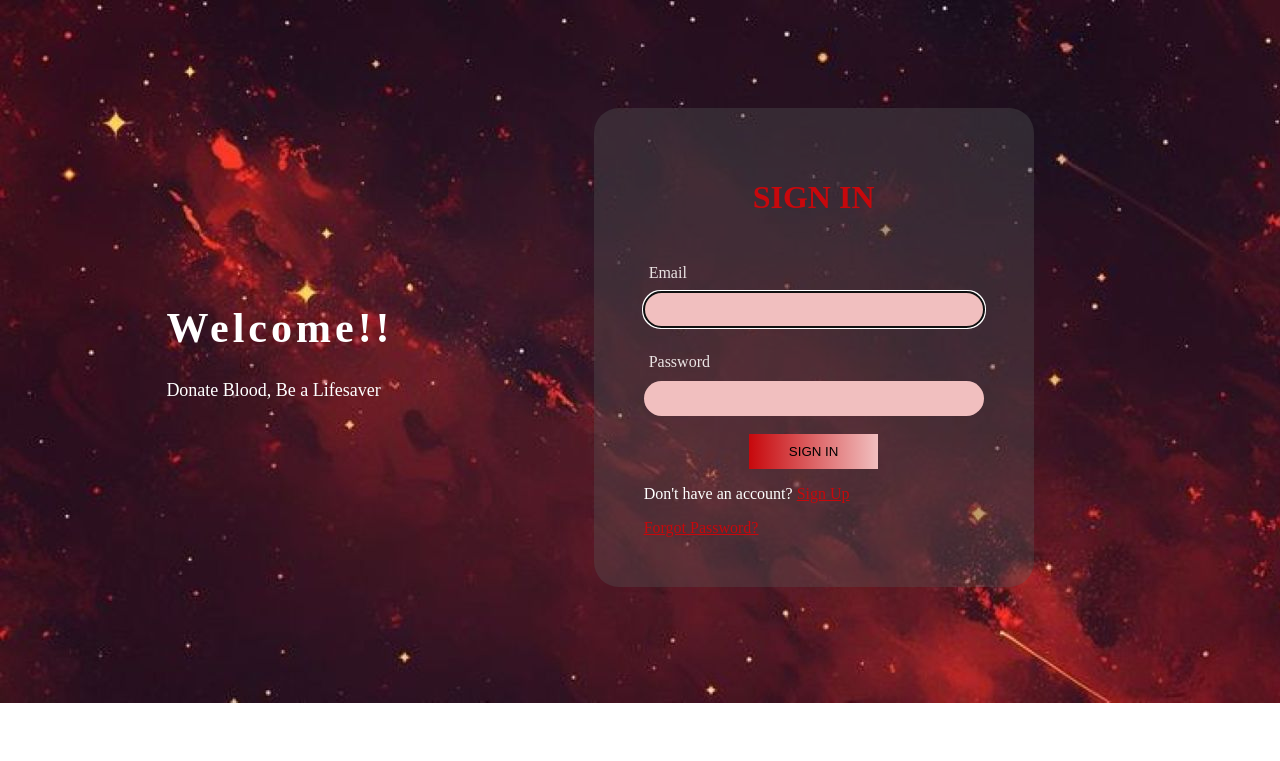
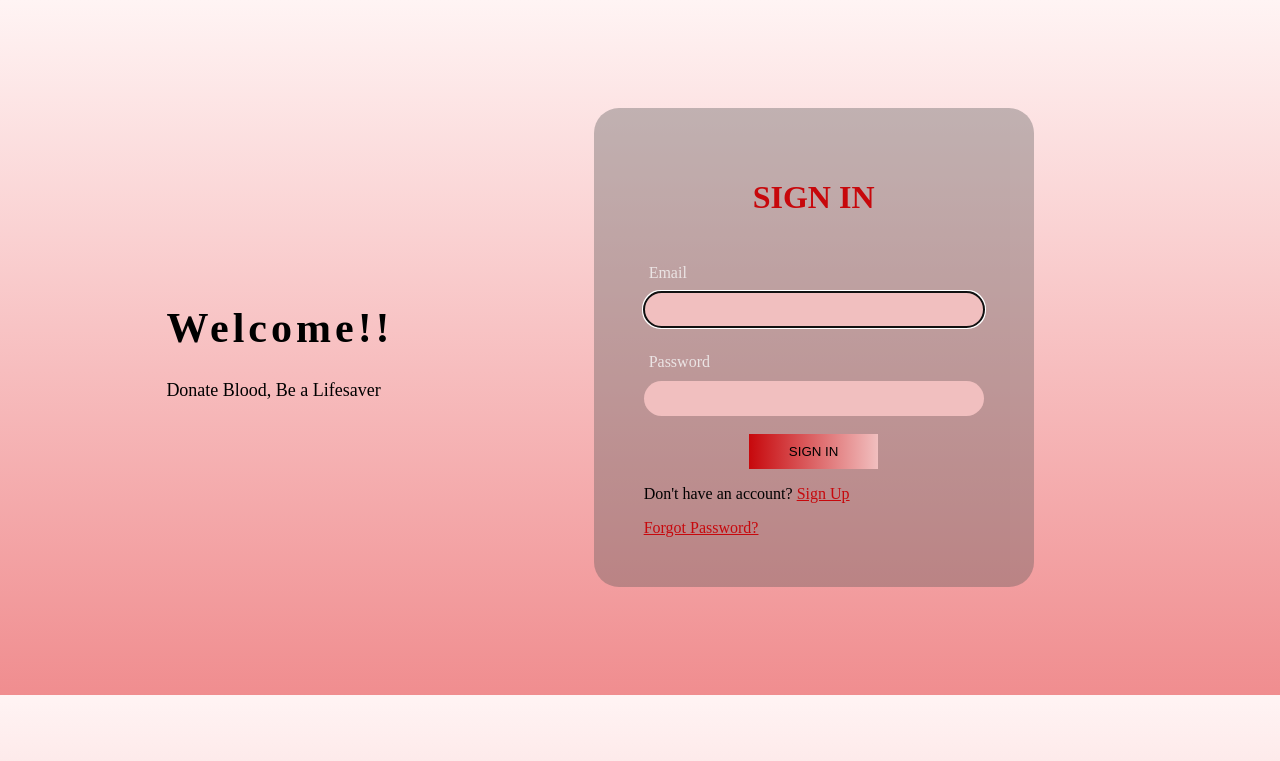
Before and after one commit to Sufiya04/Blood-Donor, a Django app: page /bloodapp/admin in a window 1280 px wide. Shown: the top 761 px of the page. Run offline with Django 5.2, Linux system fonts and the light colour scheme.

Commit message:
Final Commit

```diff
--- a/bloodapp/Templates/dashboard.html
+++ b/bloodapp/Templates/dashboard.html
@@ -58,7 +58,7 @@
                 <a href="units">Units Available</a><br><br><br>
                 <a href="logout">Logout</a>
             </div>
-            <div style="background-color: #f4f6f9;width: 100%;border-radius: 25px;margin: 5px;">
+            <div style="background: linear-gradient(to bottom,#fff4f4, #f08d8f);width: 100%;border-radius: 25px;margin: 5px;">
                 {% block content %}
                 <div class="content">
                     <div class="cards">
--- a/bloodapp/Templates/home.html
+++ b/bloodapp/Templates/home.html
@@ -32,7 +32,7 @@
                 <h1 class="fw-bold">Donate Blood&#x1FA78;<br>Save Lives.</h1><br>
                 <p >Every donation helps protect someone in need. <br>Be a hero - your blood can save lives.</p>
             </div>
-            <img src="{% static 'images/donar.png' %}" width="350px">
+            <img src="{% static 'images/homedonar.png' %}" width="350px">
         </div>
         {% endblock %}
     </body>
--- a/bloodapp/Templates/layout.html
+++ b/bloodapp/Templates/layout.html
@@ -24,7 +24,7 @@
             }
         </style>
     </head>
-    <body>
+    <body style="background: linear-gradient(to bottom,#fff4f4, #f08d8f);">
         <div class="navbar">
             <div class="d-flex align-items-center px-5">
                 <img src="{% static 'images/blood.png' %}" width="60px">
--- a/bloodapp/Templates/login.html
+++ b/bloodapp/Templates/login.html
@@ -6,7 +6,7 @@
         <style>
             .text
             {
-                color: white;
+                color: black;
                 /* padding-top: 200px; */
             }
             button a:hover
@@ -50,13 +50,13 @@
                 padding: 50px;
                 border-radius: 25px;
             }
-            p
+            .error p
             {
                 color: white;
             }
         </style>
     </head>
-    <body style="display: flex;align-items: center;justify-content: center;background-repeat: no-repeat; background-image: url({% static 'images/login.jpg' %});">
+    <body style="display: flex;align-items: center;justify-content: center;background: linear-gradient(to bottom,#fff4f4, #f08d8f);">
         <div class="text">
             <h1 style="letter-spacing: 4px;font-size: 42px;">Welcome!!</h1>
             <p style="font-size: large;">Donate Blood, Be a Lifesaver</p>
```
Also changed, not shown: bloodapp/static/images/donar.png (deleted), bloodapp/static/images/homedonar.png (added), db.sqlite3.
